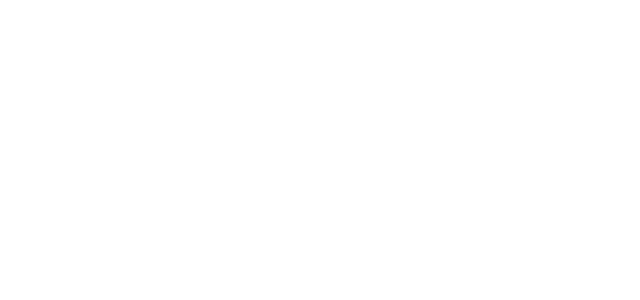
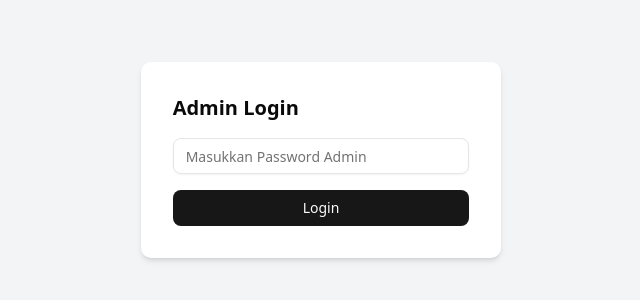
Before and after one commit to Kojikav/tengweb_final2, a React (Vite) app: page /admin-login in a window 1280 px wide. Before the commit this address had no page. Shown: the part 240-540 px from the top of the page, without its empty margins (319-959 px from the left). Built offline with nearby package versions, Linux system fonts and the light colour scheme.

Commit message:
admin panel

```diff
--- a/src/App.jsx
+++ b/src/App.jsx
@@ -1,19 +1,25 @@
 // src/App.jsx
-import { BrowserRouter, Routes, Route } from 'react-router-dom'
-import PublicLayout from './layouts/PublicLayout'
+import { BrowserRouter, Routes, Route } from "react-router-dom";
+import PublicLayout from "./layouts/PublicLayout";
+import AdminLayout from "./layouts/AdminLayout";
+import ProtectedRoute from "./components/admin/ProtectedRoute";
 
 // Pages
-import Home from './pages/public/Home'
-import Shop from './pages/public/Shop'
-import ProductDetail from './pages/public/ProductDetail'
-import About from './pages/public/About'
-import Contact from './pages/public/Contact'
-import Gallery from './pages/public/Gallery'
+import Home from "./pages/public/Home";
+import Shop from "./pages/public/Shop";
+import ProductDetail from "./pages/public/ProductDetail";
+import About from "./pages/public/About";
+import Contact from "./pages/public/Contact";
+import Gallery from "./pages/public/Gallery";
+import Dashboard from "./pages/admin/Dashboard";
+import AdminLogin from "./pages/admin/login";
 
 function App() {
   return (
     <BrowserRouter>
       <Routes>
+        <Route path="/admin-login" element={<AdminLogin />} />
+
         <Route path="/" element={<PublicLayout />}>
           <Route index element={<Home />} />
           <Route path="shop" element={<Shop />} />
@@ -22,9 +28,15 @@ function App() {
           <Route path="contact" element={<Contact />} />
           <Route path="gallery" element={<Gallery />} /> {/* ✅ */}
         </Route>
+
+        <Route element={<ProtectedRoute />}>
+          <Route path="/admin" element={<AdminLayout />}>
+            <Route index element={<Dashboard />} />
+          </Route>
+        </Route>
       </Routes>
     </BrowserRouter>
-  )
+  );
 }
 
-export default App
+export default App;
--- /dev/null
+++ b/src/components/admin/ProtectedRoute.jsx
@@ -0,0 +1,15 @@
+import { Navigate, Outlet } from 'react-router-dom';
+
+const ProtectedRoute = () => {
+  // Mengecek status login dari localStorage
+  const isAuthenticated = localStorage.getItem('adminToken') === 'true';
+
+  if (!isAuthenticated) {
+    // Jika belum login, diarahkan ke halaman login admin
+    return <Navigate to="/admin-login" replace />;
+  }
+
+  return <Outlet />;
+};
+
+export default ProtectedRoute;
--- /dev/null
+++ b/src/layouts/AdminLayout.jsx
@@ -0,0 +1,34 @@
+import { Outlet, Link, useNavigate } from 'react-router-dom'
+import { Button } from '../components/ui/button'
+
+export default function AdminLayout() {
+    const navigate = useNavigate();
+
+  const handleLogout = () => {
+    localStorage.removeItem('adminToken'); // Hapus tanda login
+    navigate('/'); // Kembali ke home
+  };
+  return (
+    <div className="flex min-h-screen bg-gray-100">
+      {/* Sidebar Admin */}
+      <aside className="w-64 bg-car-black text-white p-6 hidden md:block">
+        <h2 className="text-2xl font-bold mb-8 text-primary">Admin Panel</h2>
+        <nav className="flex flex-col space-y-4">
+          <Link to="/admin" className="hover:text-primary transition-colors">Dashboard</Link>
+          <Link to="/admin/products" className="hover:text-primary transition-colors">Manage Products</Link>
+          <hr className="border-car-gray" />
+          <Link to="/" className="text-sm text-gray-400 hover:text-white">Back to Website</Link>
+        </nav>
+      </aside>
+
+      {/* Main Content */}
+      <main className="flex-grow p-8">
+        <header className="flex justify-between items-center mb-8 bg-white p-4 rounded-lg shadow-sm">
+          <h1 className="text-xl font-semibold text-gray-800">Administrator</h1>
+          <Button variant="destructive" size="sm" onClick={handleLogout}>Logout</Button>
+        </header>
+        <Outlet />
+      </main>
+    </div>
+  )
+}
--- /dev/null
+++ b/src/pages/admin/Dashboard.jsx
@@ -0,0 +1,15 @@
+export default function Dashboard() {
+  return (
+    <div className="bg-white p-6 rounded-lg shadow-md">
+      <h2 className="text-2xl font-bold mb-4 text-gray-800">Welcome, Admin!</h2>
+      <p className="text-muted-foreground">Di sini Anda bisa mengelola konten website AutoParts Store.</p>
+
+      <div className="grid grid-cols-1 md:grid-cols-3 gap-6 mt-8">
+        <div className="p-4 bg-primary/10 border border-primary/20 rounded-lg">
+          <h3 className="font-semibold">Total Products</h3>
+          <p className="text-3xl font-bold">12</p>
+        </div>
+      </div>
+    </div>
+  )
+}
--- /dev/null
+++ b/src/pages/admin/Login.jsx
@@ -0,0 +1,36 @@
+import { useState } from 'react';
+import { useNavigate } from 'react-router-dom';
+import { Button } from '@/components/ui/button'; // Menggunakan button yang sudah ada
+import { Input } from '@/components/ui/input';   // Menggunakan input yang sudah ada
+
+export default function AdminLogin() {
+  const [password, setPassword] = useState('');
+  const navigate = useNavigate();
+
+  const handleLogin = (e) => {
+    e.preventDefault();
+    // Logika sederhana: jika password 'admin123'
+    if (password === 'admin123') {
+      localStorage.setItem('adminToken', 'true');
+      navigate('/admin');
+    } else {
+      alert('Password Salah!');
+    }
+  };
+
+  return (
+    <div className="flex h-screen items-center justify-center bg-gray-100">
+      <form onSubmit={handleLogin} className="p-8 bg-white shadow-md rounded-lg">
+        <h2 className="text-xl font-bold mb-4">Admin Login</h2>
+        <Input
+          type="password"
+          placeholder="Masukkan Password Admin"
+          value={password}
+          onChange={(e) => setPassword(e.target.value)}
+          className="mb-4"
+        />
+        <Button type="submit" className="w-full">Login</Button>
+      </form>
+    </div>
+  );
+}
```
Also changed, not shown: src/components/public/hooks/useActivepath.jsx (renamed from src/hooks/useActivepath.jsx), src/components/public/hooks/useNavbar.jsx (renamed from src/hooks/useNavbar.jsx).
